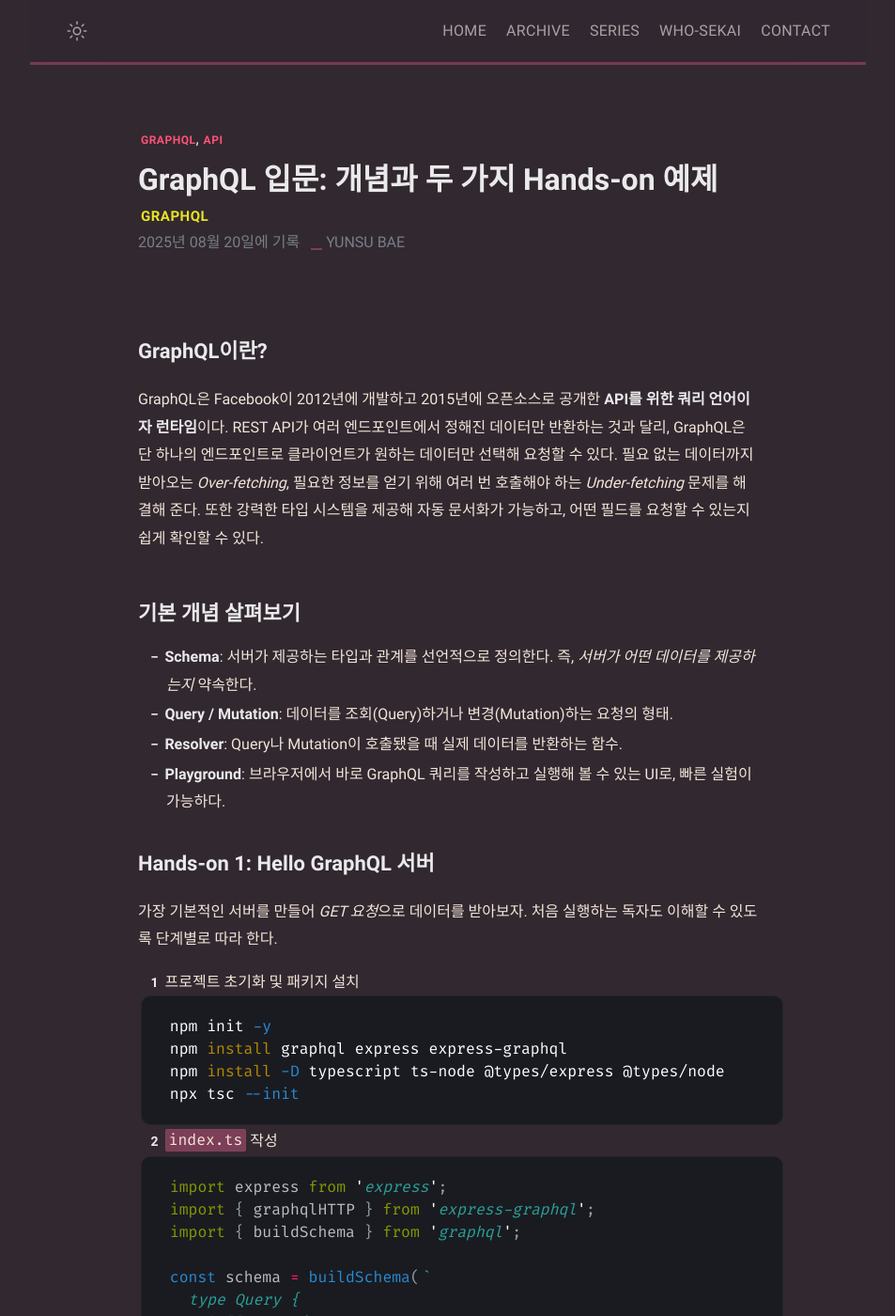
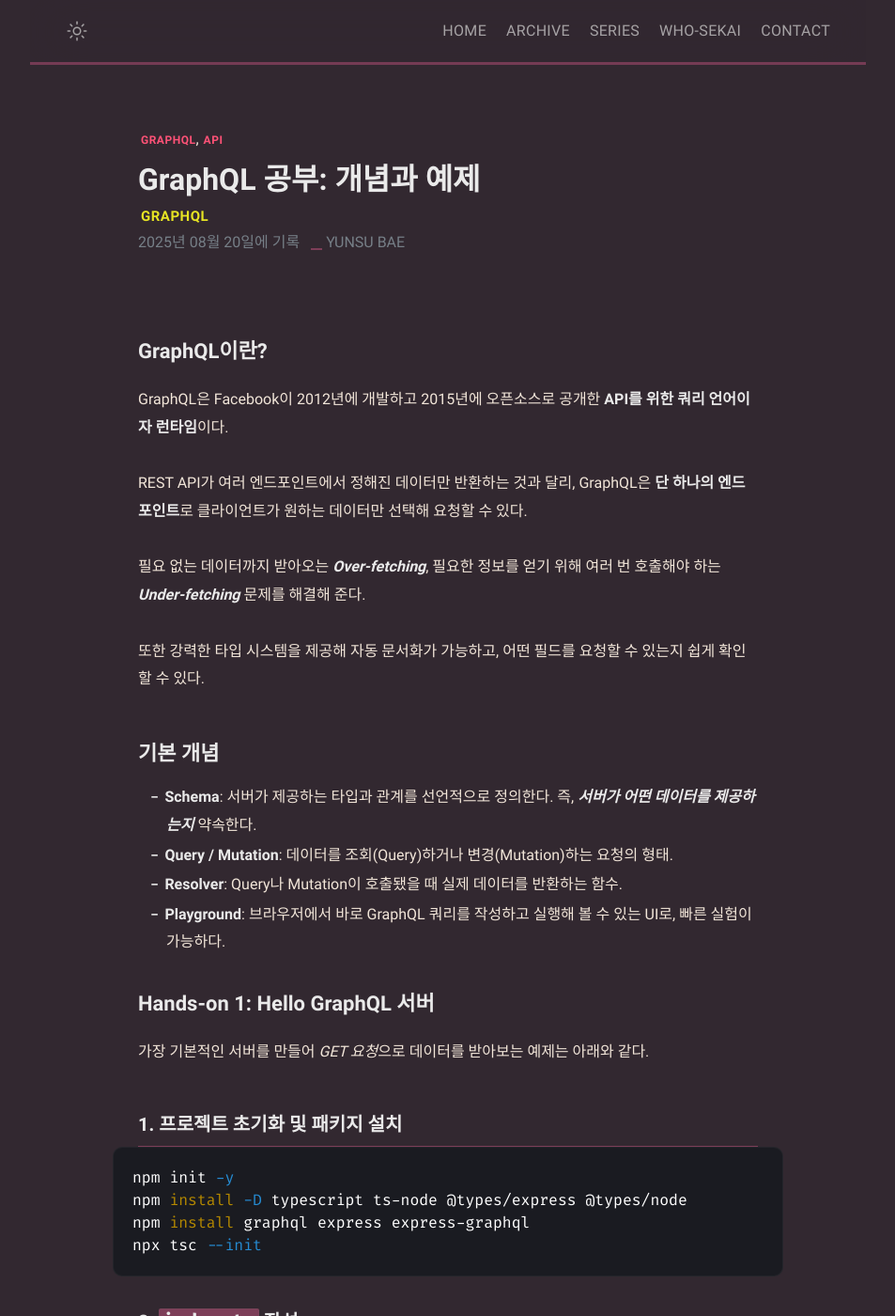
Before and after one commit to mniYUNSU/mniYUNSU.github.io, a Jekyll site: the page built from _posts/graphql/2025-08-20-graphql-hands-on.md, in a window 1280 px wide and 1400 px high. Shown: the whole window at 94% size, without its empty margins (163-1116 px from the left). Built offline with Jekyll 4.4.1, drawn with Linux system fonts in a browser that asks for light colours; some web fonts are replaced; comment, search, counter and statistics services are not loaded; some of the changed text lies outside the part shown.

Commit message:
edit post

````diff
--- a/_posts/graphql/2025-08-20-graphql-hands-on.md
+++ b/_posts/graphql/2025-08-20-graphql-hands-on.md
@@ -1,6 +1,6 @@
 ---
 layout: post
-title: "GraphQL 입문: 개념과 두 가지 Hands-on 예제"
+title: 'GraphQL 공부: 개념과 예제'
 date: 2025-08-20 09:00:00 +07:00
 categories: [GraphQL]
 modified: 2025-08-20 09:00:00 +07:00
@@ -11,155 +11,179 @@
 ## GraphQL이란?
 
 GraphQL은 Facebook이 2012년에 개발하고 2015년에 오픈소스로 공개한 **API를 위한 쿼리 언어이자 런타임**이다.
+
 REST API가 여러 엔드포인트에서 정해진 데이터만 반환하는 것과 달리,
-GraphQL은 단 하나의 엔드포인트로 클라이언트가 원하는 데이터만 선택해 요청할 수 있다.
-필요 없는 데이터까지 받아오는 *Over-fetching*, 필요한 정보를 얻기 위해 여러 번 호출해야 하는 *Under-fetching* 문제를 해결해 준다.
+GraphQL은 **단 하나의 엔드포인트**로 클라이언트가 원하는 데이터만 선택해 요청할 수 있다.
+
+필요 없는 데이터까지 받아오는 **_Over-fetching_**, 필요한 정보를 얻기 위해 여러 번 호출해야 하는 **_Under-fetching_** 문제를 해결해 준다.
+
 또한 강력한 타입 시스템을 제공해 자동 문서화가 가능하고, 어떤 필드를 요청할 수 있는지 쉽게 확인할 수 있다.
 
-## 기본 개념 살펴보기
+## 기본 개념
 
-- **Schema**: 서버가 제공하는 타입과 관계를 선언적으로 정의한다. 즉, *서버가 어떤 데이터를 제공하는지* 약속한다.
+- **Schema**: 서버가 제공하는 타입과 관계를 선언적으로 정의한다. 즉, **_서버가 어떤 데이터를 제공하는지_** 약속한다.
 - **Query / Mutation**: 데이터를 조회(Query)하거나 변경(Mutation)하는 요청의 형태.
 - **Resolver**: Query나 Mutation이 호출됐을 때 실제 데이터를 반환하는 함수.
 - **Playground**: 브라우저에서 바로 GraphQL 쿼리를 작성하고 실행해 볼 수 있는 UI로, 빠른 실험이 가능하다.
 
 ## Hands-on 1: Hello GraphQL 서버
 
-가장 기본적인 서버를 만들어 *GET 요청*으로 데이터를 받아보자. 처음 실행하는 독자도 이해할 수 있도록 단계별로 따라 한다.
+가장 기본적인 서버를 만들어 *GET 요청*으로 데이터를 받아보는 예제는 아래와 같다.
 
-1. 프로젝트 초기화 및 패키지 설치
-    ```bash
-    npm init -y
-    npm install graphql express express-graphql
-    npm install -D typescript ts-node @types/express @types/node
-    npx tsc --init
-    ```
+### 1. 프로젝트 초기화 및 패키지 설치
 
-2. `index.ts` 작성
-    ```typescript
-    import express from 'express';
-    import { graphqlHTTP } from 'express-graphql';
-    import { buildSchema } from 'graphql';
+```bash
+npm init -y
+npm install -D typescript ts-node @types/express @types/node
+npm install graphql express express-graphql
+npx tsc --init
+```
 
-    const schema = buildSchema(`
-      type Query {
-        hello: String
-      }
-    `);
+### 2. `index.ts` 작성
 
-    const root = {
-      hello: (): string => 'Hello GraphQL!'
-    };
+```typescript
+import express from 'express';
+import { graphqlHTTP } from 'express-graphql';
+import { buildSchema } from 'graphql';
 
-    const app = express();
-    app.use('/graphql', graphqlHTTP({ schema, rootValue: root, graphiql: true }));
+const schema = buildSchema(`
+  type Query {
+    hello: String
+  }
+`);
 
-    app.listen(4000, () => {
-      console.log('Running on http://localhost:4000/graphql');
-    });
-    ```
+const root = {
+  hello: (): string => 'Hello GraphQL!'
+};
 
-3. 서버 실행
-    ```bash
-    npx ts-node index.ts
-    ```
+const app = express();
+app.use('/graphql', graphqlHTTP({ schema, rootValue: root, graphiql: true }));
 
-4. 브라우저에서 `http://localhost:4000/graphql` 에 접속하면 GraphiQL Playground가 열린다. 왼쪽 편집기에 아래 쿼리를 입력한 뒤 실행 버튼(▶)을 누르거나 `Ctrl + Enter`로 실행한다.
-    ```graphql
-    {
-      hello
-    }
-    ```
-    결과로 `"Hello GraphQL!"` 이 반환되는 것을 확인할 수 있다.
+app.listen(4000, () => {
+  console.log('Running on http://localhost:4000/graphql');
+});
+```
 
-5. 동일한 내용을 **GET 요청**으로도 확인할 수 있다.
-    ```bash
-    curl "http://localhost:4000/graphql?query={hello}"
-    ```
-    JSON 형태로 `{"data":{"hello":"Hello GraphQL!"}}` 가 출력된다.
+### 3. 서버 실행
 
-6. 실습을 마쳤다면 터미널에서 `Ctrl + C` 를 눌러 서버를 종료한다.
+```bash
+npx ts-node index.ts
+```
+
+브라우저에서 `http://localhost:4000/graphql` 에 접속하면 GraphiQL Playground가 열린다. 왼쪽 편집기에 아래 쿼리를 입력한 뒤 실행 버튼(▶)을 누르거나 `Ctrl + Enter`로 실행한다.
+
+```graphql
+{
+  hello
+}
+```
+
+결과로 `"Hello GraphQL!"` 이 반환되는 것을 확인할 수 있다.
+
+동일한 내용을 **POST와 GET 요청**으로도 확인할 수 있다.
+
+GraphQL GET 요청은 쿼리 문자열을 URL 인코딩하지 않으므로 쿼리 파라미터를 URL 인코딩해야 한다.
+
+인코딩 신경 안 쓰고 싶으면 POST + JSON 바디로 호출하면 된다.
+
+```bash
+curl -X POST http://localhost:4000/graphql \
+  -H "Content-Type: application/json" \
+  --data '{"query":"{ hello }"}'
+```
+
+또는
+
+```bash
+curl "http://localhost:4000/graphql?query=%7Bhello%7D"
+```
+
+JSON 형태로 `{"data":{"hello":"Hello GraphQL!"}}` 가 출력된다.
 
 ## Hands-on 2: Todo 리스트 서버 (POST 예제)
 
-이번에는 실제 서비스에서 자주 보는 *Todo 리스트* API를 만들어 보자. 앞의 예제에서 사용한 의존성만으로도 충분하며, 대신 `todo.ts` 파일을 새로 작성한다.
+이번에는 실제 서비스에서 자주 보는 _Todo 리스트_ API를 만들어 보자. 앞의 예제에서 사용한 의존성만으로도 충분하며, 대신 `todo.ts` 파일을 새로 작성한다.
 
-1. `todo.ts` 작성
-    ```typescript
-    import express from 'express';
-    import { graphqlHTTP } from 'express-graphql';
-    import { buildSchema } from 'graphql';
+### 1. `todo.ts` 작성
 
-    interface Todo {
-      id: number;
-      title: string;
-      done: boolean;
-    }
+```typescript
+import express from 'express';
+import { graphqlHTTP } from 'express-graphql';
+import { buildSchema } from 'graphql';
 
-    const schema = buildSchema(`
-      type Todo {
-        id: ID!
-        title: String!
-        done: Boolean!
-      }
-      type Query {
-        todos: [Todo]
-      }
-      type Mutation {
-        addTodo(title: String!): Todo
-      }
-    `);
+interface Todo {
+  id: number;
+  title: string;
+  done: boolean;
+}
 
-    const todos: Todo[] = [
-      { id: 1, title: '문서 작성', done: false },
-      { id: 2, title: '프로덕션 배포', done: false }
-    ];
+const schema = buildSchema(`
+  type Todo {
+    id: ID!
+    title: String!
+    done: Boolean!
+  }
+  type Query {
+    todos: [Todo]
+  }
+  type Mutation {
+    addTodo(title: String!): Todo
+  }
+`);
 
-    const root = {
-      todos: (): Todo[] => todos,
-      addTodo: ({ title }: { title: string }): Todo => {
-        const newTodo: Todo = { id: todos.length + 1, title, done: false };
-        todos.push(newTodo);
-        return newTodo;
-      }
-    };
+const todos: Todo[] = [
+  { id: 1, title: '문서 작성', done: false },
+  { id: 2, title: '프로덕션 배포', done: false }
+];
 
-    const app = express();
-    app.use('/graphql', graphqlHTTP({ schema, rootValue: root, graphiql: true }));
+const root = {
+  todos: (): Todo[] => todos,
+  addTodo: ({ title }: { title: string }): Todo => {
+    const newTodo: Todo = { id: todos.length + 1, title, done: false };
+    todos.push(newTodo);
+    return newTodo;
+  }
+};
 
-    app.listen(4000, () => {
-      console.log('Todo server running on http://localhost:4000/graphql');
-    });
-    ```
+const app = express();
+app.use('/graphql', graphqlHTTP({ schema, rootValue: root, graphiql: true }));
 
-2. 서버 실행
-    ```bash
-    npx ts-node todo.ts
-    ```
+app.listen(4000, () => {
+  console.log('Todo server running on http://localhost:4000/graphql');
+});
+```
 
-3. **POST 요청**으로 할 일 목록 조회
-    ```bash
-    curl -X POST -H "Content-Type: application/json" \
-      -d '{"query":"{ todos { id title done } }"}' \
-      http://localhost:4000/graphql
-    ```
+### 2. 서버 실행
 
-4. 새 할 일을 추가하는 **Mutation**
-    ```bash
-    curl -X POST -H "Content-Type: application/json" \
-      -d '{"query":"mutation { addTodo(title:\"테스트 작성\") { id title done } }"}' \
-      http://localhost:4000/graphql
-    ```
-    실행 후 다시 조회하면 추가된 항목을 확인할 수 있다.
+```bash
+npx ts-node todo.ts
+```
+
+### 3. **POST 요청**으로 할 일 목록 조회
+
+```bash
+curl -X POST -H "Content-Type: application/json" \
+  -d '{"query":"{ todos { id title done } }"}' \
+  http://localhost:4000/graphql
+```
+
+### 4. 새 할 일을 추가하는 **Mutation**
+
+```bash
+curl -X POST -H "Content-Type: application/json" \
+  -d '{"query":"mutation { addTodo(title:\"테스트 작성\") { id title done } }"}' \
+  http://localhost:4000/graphql
+```
+
+실행 후 다시 조회하면 추가된 항목을 확인할 수 있다.
 
 ## 마치며
 
-이번 글에서는 GraphQL의 핵심 개념과 두 가지 서버 예제를 통해
-GET과 POST 요청 방식 모두를 경험해 보았다.
 GraphQL은 필요한 데이터만 가져올 수 있어 네트워크 사용량을 줄이고,
 타입 시스템을 통해 API 문서를 대체할 수 있다.
-다음 단계로는 실제 데이터베이스 연동, 인증, 캐싱 등 심화 주제를 탐구해 보자.
+
+<!-- 다음 단계로는 실제 데이터베이스 연동, 인증, 캐싱 등 심화 주제를 탐구해 보자. -->
 
 ## Reference
 
-- [GraphQL 공식 문서](https://graphql.org/)
+- <a href="https://graphql.org/" target="_blank" rel="noopener">GraphQL 공식 문서</a>
````
